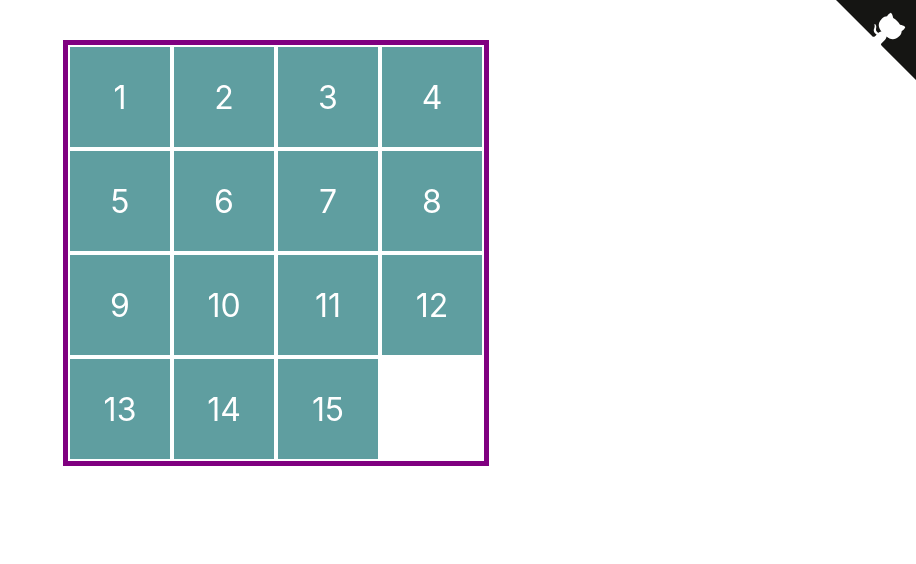
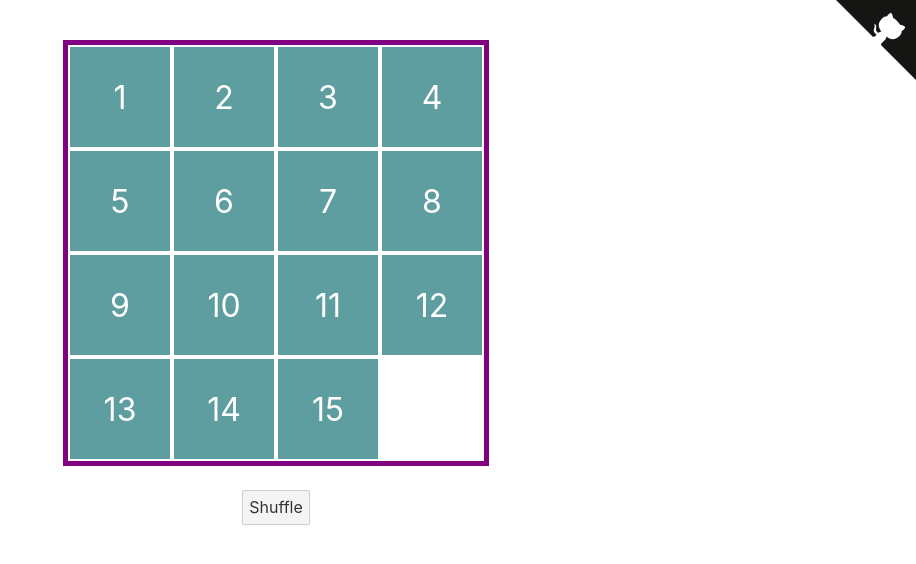
Before and after one commit to tsriram/15puzzle, a Svelte app: page / in a window 1280 px wide. Shown: the top 564 px of the page, without its empty margins (364-1280 px from the left). Built offline with nearby package versions, Linux system fonts and the light colour scheme.

Commit message:
shuffle puzzle

```diff
--- a/package.json
+++ b/package.json
@@ -21,6 +21,7 @@
     "svelte": "^3.0.0"
   },
   "dependencies": {
+    "lodash.shuffle": "^4.2.0",
     "sirv-cli": "^0.4.4"
   }
 }
--- a/src/App.svelte
+++ b/src/App.svelte
@@ -1,5 +1,6 @@
 <script>
   import GitHubCorner from "./GitHubCorner.svelte";
+  import shuffle from "lodash.shuffle";
   import { flip } from "svelte/animate";
 
   // no fancy puzzle generation yet
@@ -7,6 +8,10 @@
   const empty = -1;
   let emptyCellIndex = puzzle.indexOf(empty);
   const rows = 4;
+
+  function shufflePuzzle() {
+    puzzle = shuffle(puzzle);
+  }
 
   const canMove = (index, emptyCellIndex) => {
     return (
@@ -36,7 +41,8 @@
   .container {
     margin: 2rem auto;
     display: flex;
-    justify-content: center;
+    flex-direction: column;
+    align-items: center;
   }
 
   .puzzle {
@@ -70,6 +76,10 @@
   .no-move {
     cursor: not-allowed;
   }
+
+  .shuffle-btn {
+    margin-top: 24px;
+  }
 </style>
 
 <main class="container">
@@ -77,13 +87,14 @@
     {#each puzzle as cellValue, index (cellValue)}
       <div
         animate:flip={{ duration: 300 }}
-        class:cell={index !== emptyCellIndex}
-        class:empty-cell={index === emptyCellIndex}
+        class:cell={cellValue !== empty}
+        class:empty-cell={cellValue === empty}
         class:no-move={!canMove(index, emptyCellIndex)}
         on:click={() => handleMove(index)}>
-        {cellValue}
+        {cellValue === empty ? '' : cellValue}
       </div>
     {/each}
   </div>
   <GitHubCorner />
+  <button class="shuffle-btn" on:click={shufflePuzzle}>Shuffle</button>
 </main>
```
Also changed, not shown: 1 other file (tests, documents, lock files or other folders).
